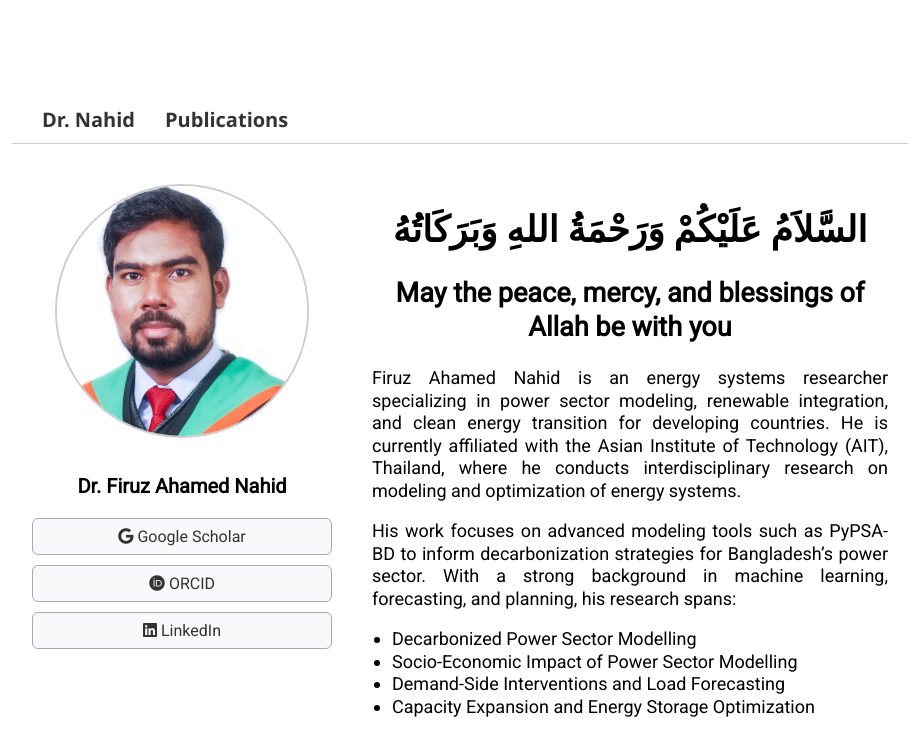
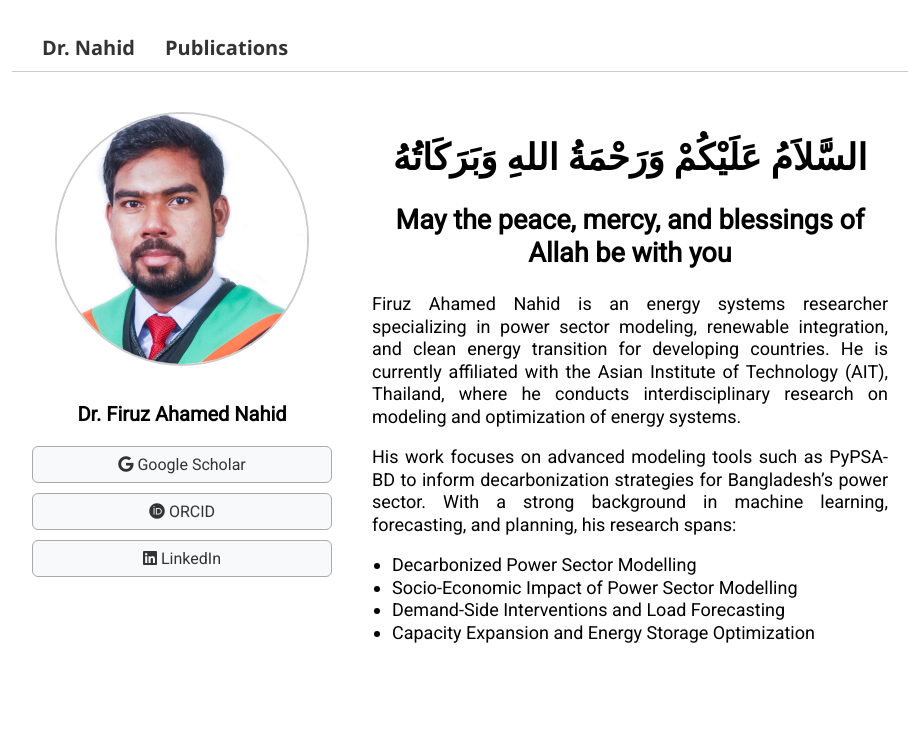
Before and after one commit to FiruzAhamed/firuzahamed.github.io, a Jekyll site: the page built from index.md, in a window 1280 px wide. Shown: the top 756 px of the page, without its empty margins (180-1099 px from the left). Built offline with Jekyll 4.4.1, drawn with Linux system fonts in a browser that asks for light colours.

Commit message:
Update style.css

```diff
--- a/assets/css/style.css
+++ b/assets/css/style.css
@@ -1,5 +1,5 @@
 body {
-  margin: 1in 2in 1in 2in; /* Sets a 1-inch margin on all sides */
+  margin: 0.25in 2in 1in 2in; /* Sets a 1-inch margin on all sides */
 }
 
 
@@ -70,6 +70,7 @@ body {
 
 .intro-heading h1 {
   text-align: center;
+  margin-bottom: 5px;
 }
 .intro-heading h2 {
   text-align: center;
@@ -125,7 +126,7 @@ body {
 /* Publications page specific style */
 body.publications {
   font-size: 18px;
-  line-height: 1.7;
+  line-height: 1.25;
   text-align: justify;
   padding: 40px 60px;
   background-color: #ffffff;
@@ -133,15 +134,15 @@ body.publications {
 
 /* Styling for headings in publications */
 body.publications h1 {
-  font-size: 30px;
+  font-size: 25px;
   text-align: left;
-  margin-bottom: 30px;
+  margin-bottom: 25px;
 }
 
 body.publications h2 {
-  font-size: 22px;
+  font-size: 20px;
   color: #2c3e50;
   border-bottom: 1px solid #ccc;
   padding-bottom: 6px;
-  margin-top: 40px;
+  margin-top: 20px;
 }
```
